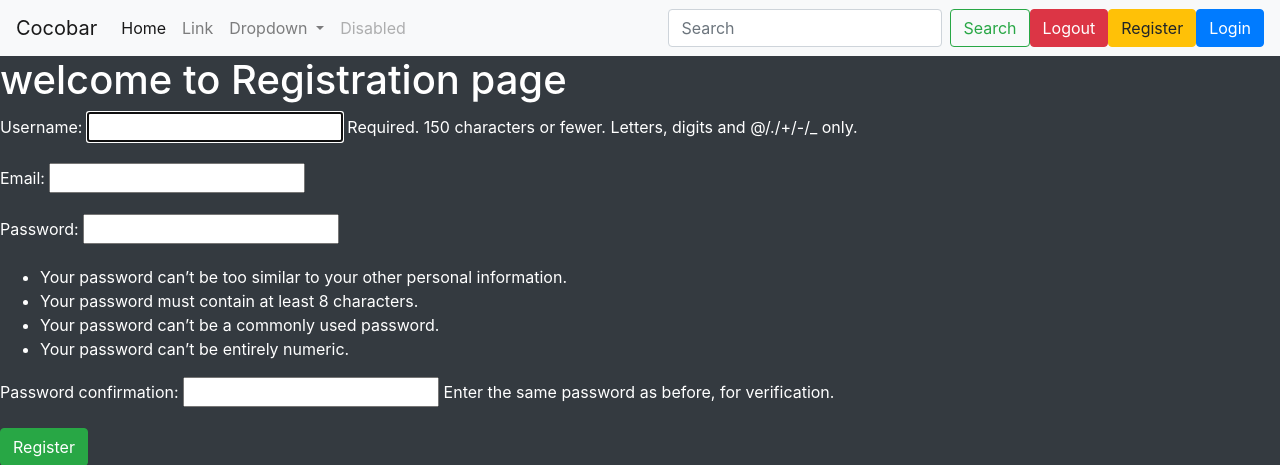
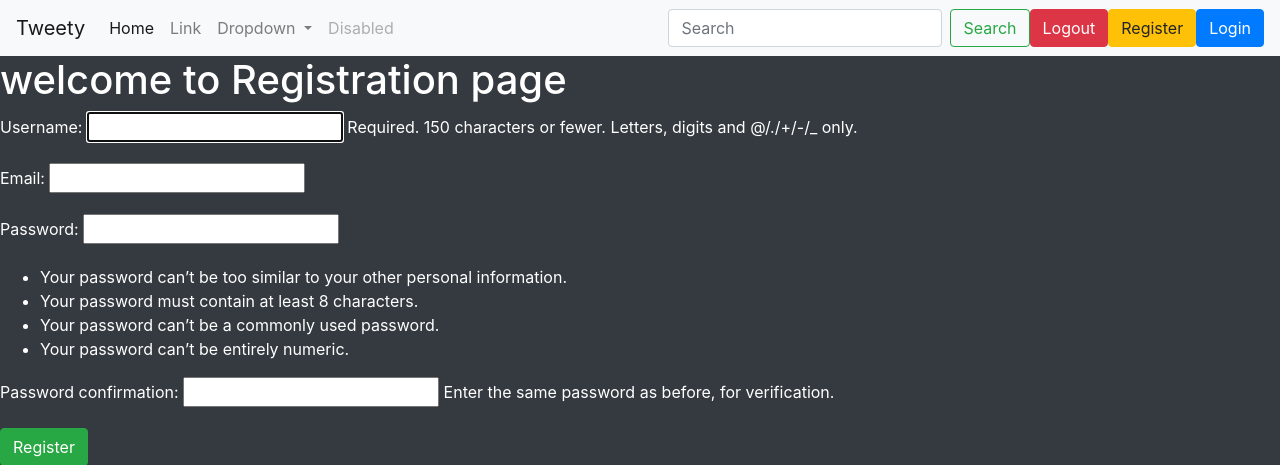
Before and after one commit to PankajYadu/tweet, a Django app: page /register/ in a window 1280 px wide. Shown: the top 465 px of the page. Run offline with Django 5.2, Linux system fonts and the light colour scheme.

Commit message:
Updated  in navbar layout.html with new changes

```diff
--- a/templates/layout.html
+++ b/templates/layout.html
@@ -7,12 +7,12 @@
     <link rel="stylesheet" href="https://cdn.jsdelivr.net/npm/bootstrap@4.0.0/dist/css/bootstrap.min.css" integrity="sha384-Gn5384xqQ1aoWXA+058RXPxPg6fy4IWvTNh0E263XmFcJlSAwiGgFAW/dAiS6JXm" crossorigin="anonymous">
 
     {% block title %}
-    <title>COCOBAR</title>
+    <title>Tweety</title>
     {% endblock %}
 </head>
 <body class = "bg-dark">
     <nav class="navbar navbar-expand-lg navbar-light bg-light">
-        <a class="navbar-brand" href="#">Cocobar</a>
+        <a class="navbar-brand" href="{%url 'base'%}">Tweety</a>
         <button class="navbar-toggler" type="button" data-toggle="collapse" data-target="#navbarSupportedContent" aria-controls="navbarSupportedContent" aria-expanded="false" aria-label="Toggle navigation">
           <span class="navbar-toggler-icon"></span>
         </button>
```
